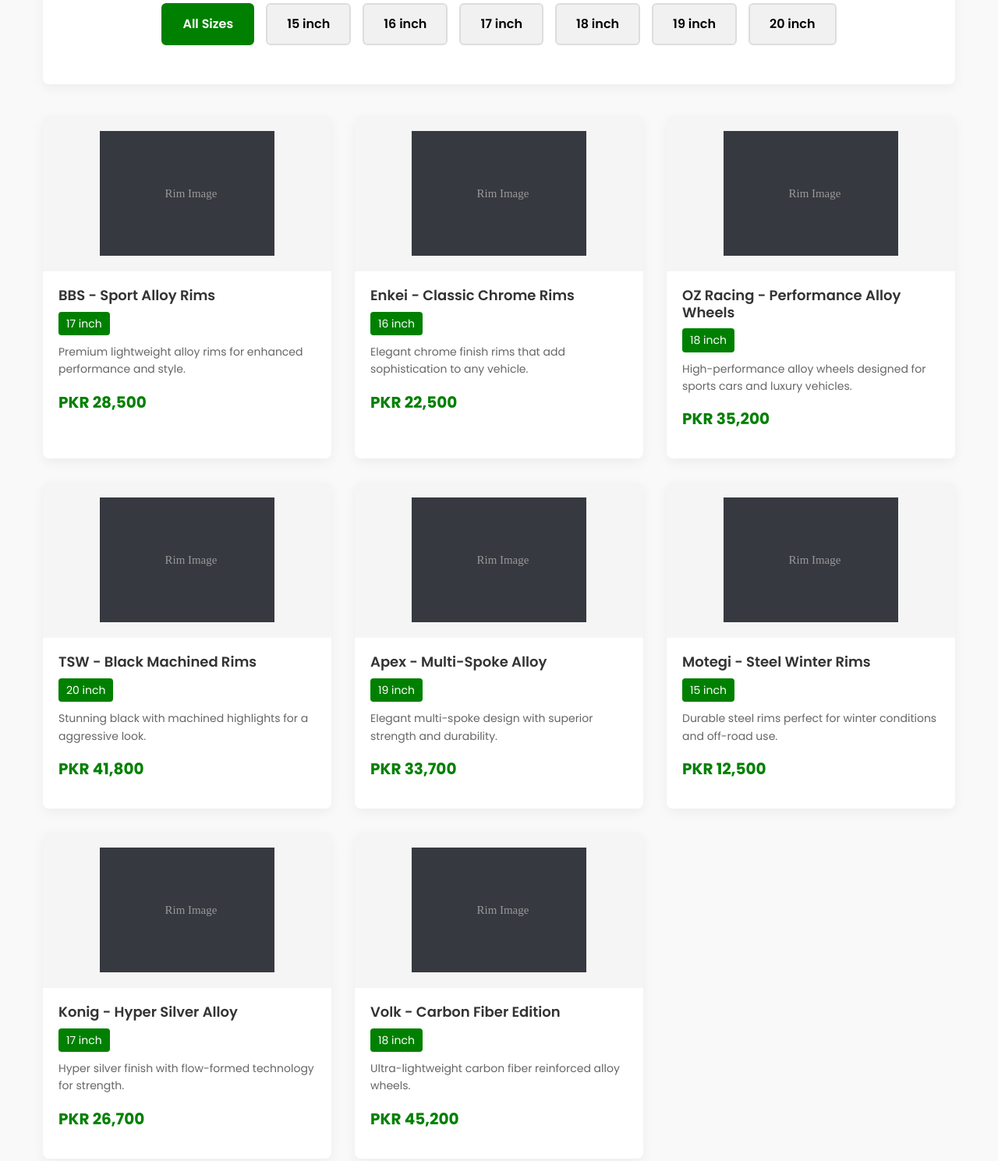
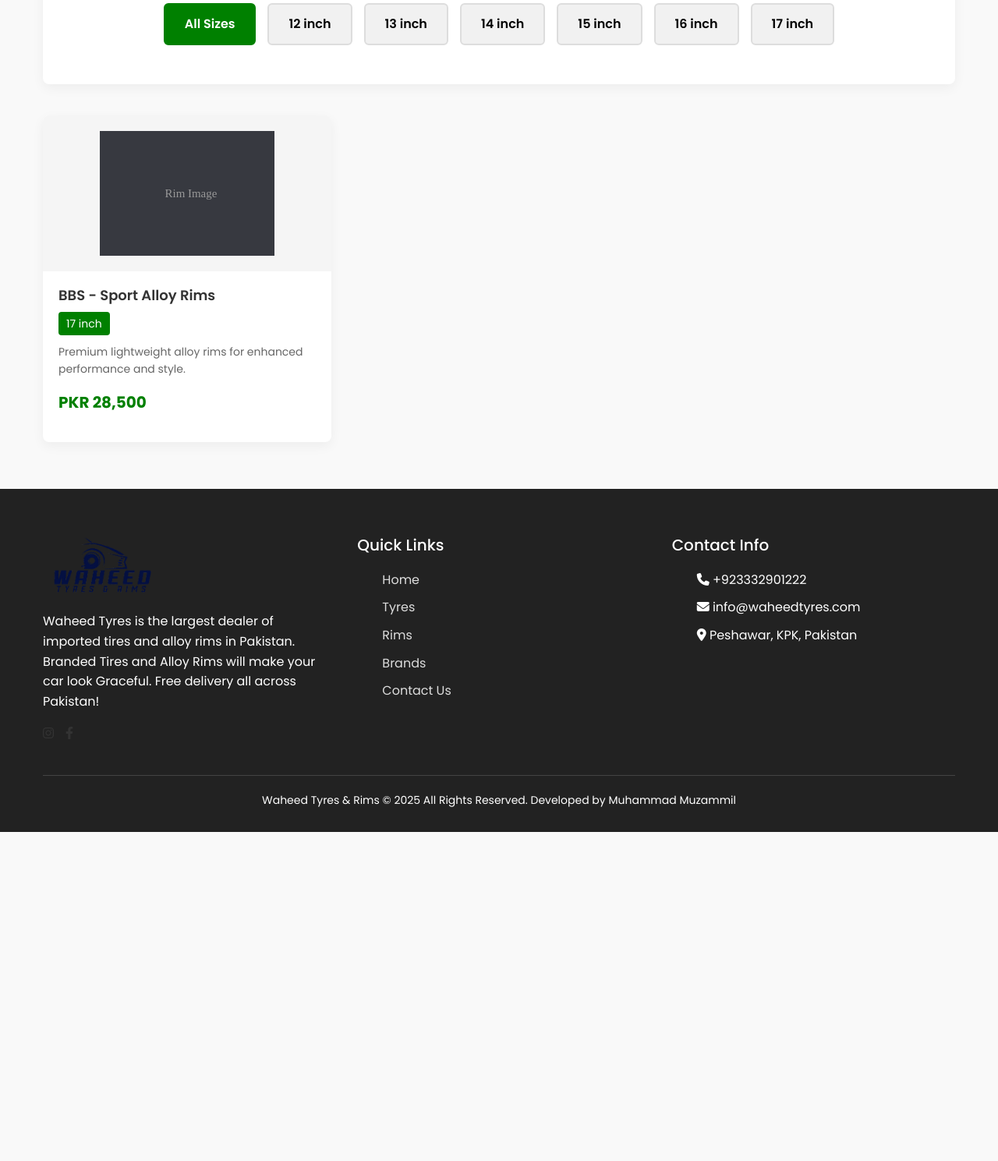
Before and after one commit to Muhammad-Muzammil-Shahzad/Waheed-Tyres---Rims, a plain HTML site: page rims.html in a window 1280 px wide. Shown: the part 457-1946 px from the top of the page at 78% size. After the commit the page ends 1524 px from the top, so only its background shows below. Drawn offline with nearby package versions, Linux system fonts and the light colour scheme.

Commit message:
rims.html
update on 25/9/2025

```diff
--- a/rims.html
+++ b/rims.html
@@ -483,9 +483,8 @@
             <div class="top-bar-content">
                 <div>Working Hours Saturday to Thursday (10:00am to 07:00pm), Friday is Off</div>
                 <div class="social-links">
-                    <a href="#"><i class="fab fa-youtube"></i></a>
-                    <a href="#"><i class="fab fa-tiktok"></i></a>
-                    <a href="#"><i class="fab fa-facebook-f"></i></a>
+                    <a href="https://www.instagram.com/nafeesjan64/?hl=en"><i class="fab fa-instagram"></i></a>
+                        <a href="https://web.facebook.com/profile.php?id=61580860396956"><i class="fab fa-facebook-f"></i></a>
                 </div>
             </div>
         </div>
@@ -543,12 +542,12 @@
             <h2 class="filter-title">Filter Rims by Size</h2>
             <div class="size-filters">
                 <button class="size-btn active" data-size="all">All Sizes</button>
+                <button class="size-btn" data-size="12">12 inch</button>
+                <button class="size-btn" data-size="13">13 inch</button>
+                <button class="size-btn" data-size="14">14 inch</button>
                 <button class="size-btn" data-size="15">15 inch</button>
                 <button class="size-btn" data-size="16">16 inch</button>
                 <button class="size-btn" data-size="17">17 inch</button>
-                <button class="size-btn" data-size="18">18 inch</button>
-                <button class="size-btn" data-size="19">19 inch</button>
-                <button class="size-btn" data-size="20">20 inch</button>
             </div>
         </div>
 
@@ -566,22 +565,32 @@
                     <div class="footer-logo">
                         <img src="main-logo.png" alt="Waheed Tyres & Rims" style="max-width: 150px;">
                     </div>
-                    <p>Waheed Tyres is the largest dealer of imported tires and alloy rims in Pakistan. Branded Tires and Alloy Rims will make your car look Graceful. Free delivery all across Pakistan!</p>
+                    <p>Waheed Tyres is the largest dealer of imported tires and alloy rims in Pakistan. Branded Tires
+                        and Alloy Rims will make your car look Graceful. Free delivery all across Pakistan!</p>
                     <div class="social-links">
-                        <a href="#"><i class="fab fa-youtube"></i></a>
-                        <a href="#"><i class="fab fa-facebook-f"></i></a>
-                        <a href="#"><i class="fab fa-tiktok"></i></a>
+                        <a href="https://www.instagram.com/nafeesjan64/?hl=en"><i class="fab fa-instagram"></i></a>
+                        <a href="https://web.facebook.com/profile.php?id=61580860396956"><i class="fab fa-facebook-f"></i></a>
                     </div>
                 </div>
 
                 <div>
                     <h3 class="footer-heading">Quick Links</h3>
                     <ul class="footer-links">
-                        <li><a href="index.html">Home</a></li>
-                        <li><a href="tyres.html">Tyres</a></li>
-                        <li><a href="rims.html">Rims</a></li>
-                        <li><a href="#">Brands</a></li>
-                        <li><a href="#">Contact Us</a></li>
+                       <li class="nav-item">
+                        <a class="nav-link active" href="index.html">Home</a>
+                    </li>
+                    <li class="nav-item">
+                        <a class="nav-link" href="tyres.html">Tyres</a>
+                    </li>
+                    <li class="nav-item">
+                        <a class="nav-link" href="rims.html">Rims</a>
+                    </li>
+                    <li class="nav-item">
+                        <a class="nav-link" href="index.html#brands-section">Brands</a>
+                    </li>
+                    <li class="nav-item">
+                        <a class="nav-link" href="index.html#contact-section">Contact Us</a>
+                    </li>
                     </ul>
                 </div>
 
@@ -613,62 +622,7 @@
                 price: 28500,
                 description: "Premium lightweight alloy rims for enhanced performance and style."
             },
-            {
-                id: 2,
-                name: "Classic Chrome Rims",
-                brand: "Enkei",
-                size: 16,
-                price: 22500,
-                description: "Elegant chrome finish rims that add sophistication to any vehicle."
-            },
-            {
-                id: 3,
-                name: "Performance Alloy Wheels",
-                brand: "OZ Racing",
-                size: 18,
-                price: 35200,
-                description: "High-performance alloy wheels designed for sports cars and luxury vehicles."
-            },
-            {
-                id: 4,
-                name: "Black Machined Rims",
-                brand: "TSW",
-                size: 20,
-                price: 41800,
-                description: "Stunning black with machined highlights for a aggressive look."
-            },
-            {
-                id: 5,
-                name: "Multi-Spoke Alloy",
-                brand: "Apex",
-                size: 19,
-                price: 33700,
-                description: "Elegant multi-spoke design with superior strength and durability."
-            },
-            {
-                id: 6,
-                name: "Steel Winter Rims",
-                brand: "Motegi",
-                size: 15,
-                price: 12500,
-                description: "Durable steel rims perfect for winter conditions and off-road use."
-            },
-            {
-                id: 7,
-                name: "Hyper Silver Alloy",
-                brand: "Konig",
-                size: 17,
-                price: 26700,
-                description: "Hyper silver finish with flow-formed technology for strength."
-            },
-            {
-                id: 8,
-                name: "Carbon Fiber Edition",
-                brand: "Volk",
-                size: 18,
-                price: 45200,
-                description: "Ultra-lightweight carbon fiber reinforced alloy wheels."
-            }
+
         ];
 
         // DOM elements
```
